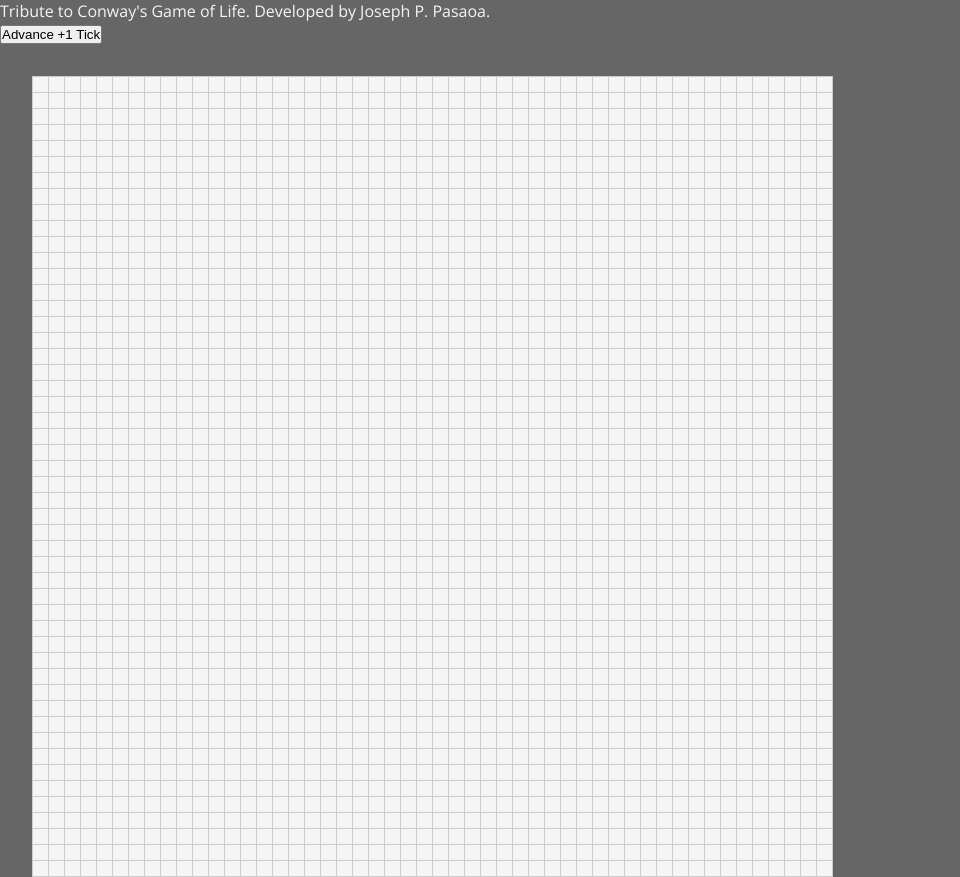
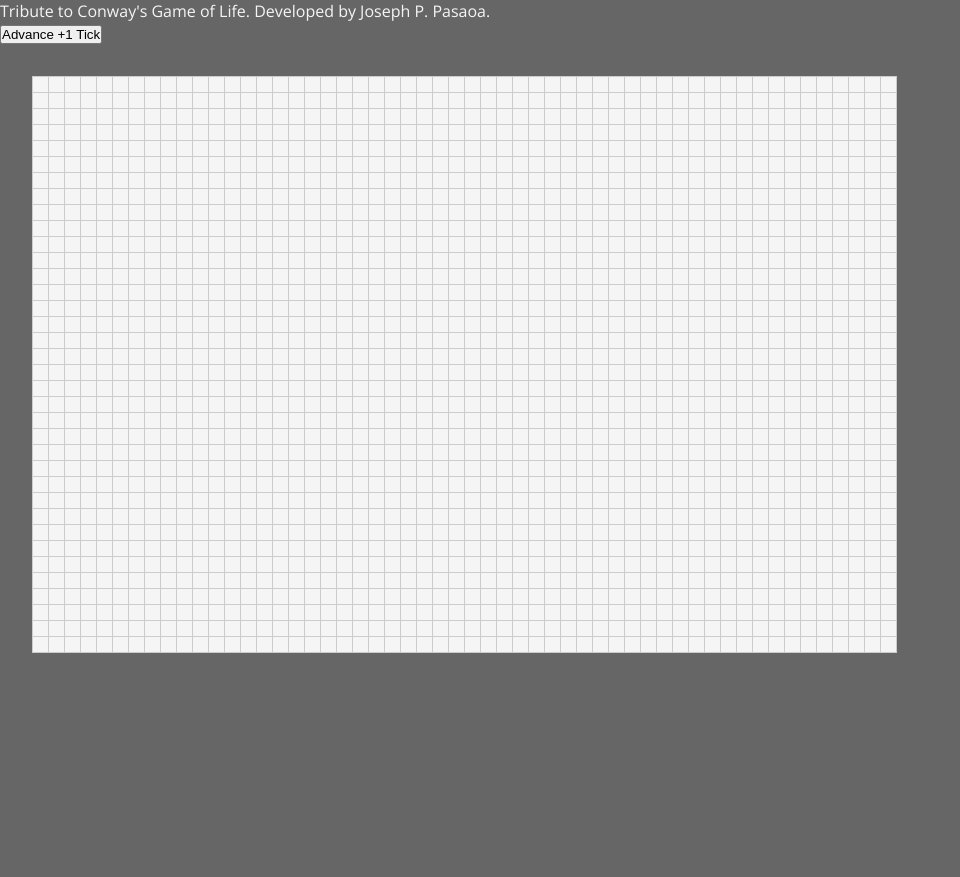
Before and after one commit to joseph-p-pasaoa/conways-game-of-life--react-ts, a React (Create React App) app: page / in a window 1280 px wide. Shown: the whole page, without its empty margins (0-960 px from the left). After the commit the page ends 800 px from the top, so only its background shows below. Built offline with nearby package versions, Linux system fonts and the light colour scheme.

Commit message:
reshape default grid

```diff
--- a/src/App.tsx
+++ b/src/App.tsx
@@ -26,7 +26,7 @@ const createMatrix = (height: number, length: number): boolean[][] => {
 
 
 const App = () => {
-  const [boolMatrix, setBoolMatrix] = useState(createMatrix(50, 50));
+  const [boolMatrix, setBoolMatrix] = useState(createMatrix(36, 54));
 
 
   /* HELPER FUNCTIONS */
```
